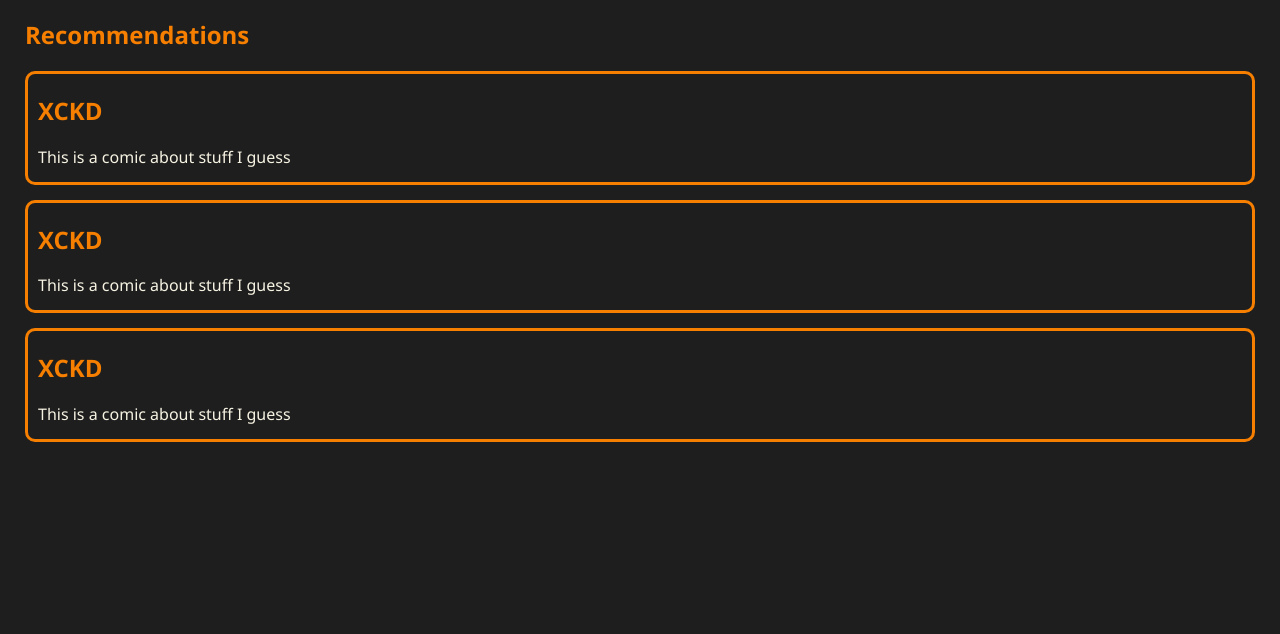
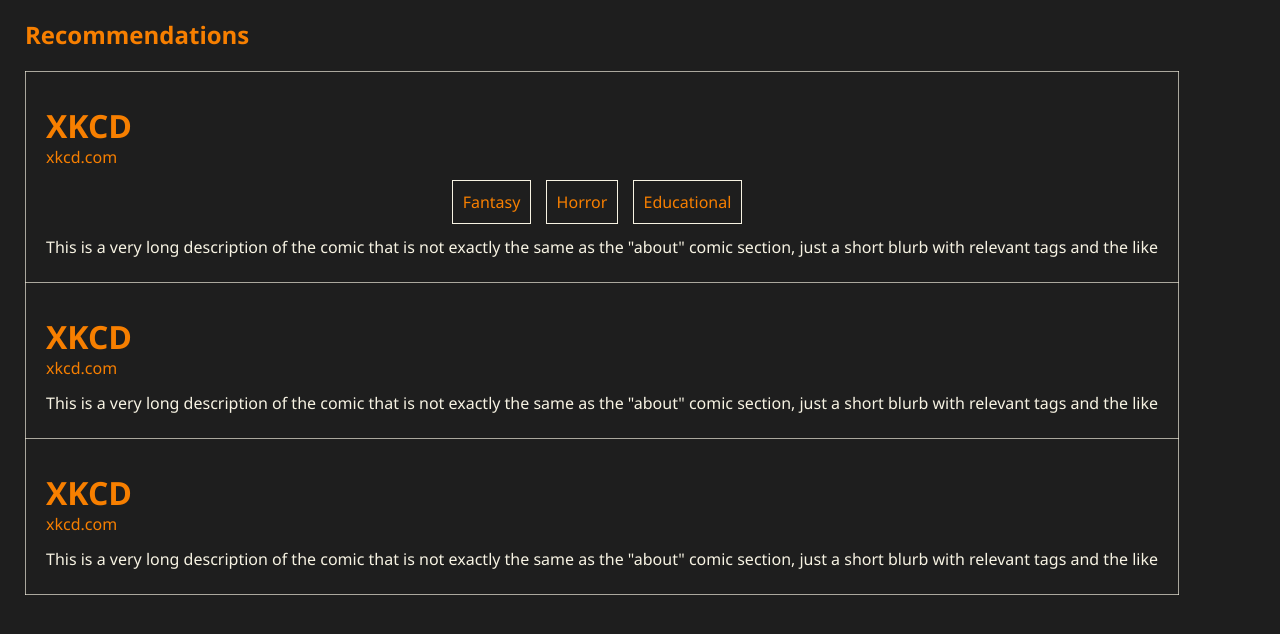
Before and after one commit to cyschneck/comic-canopy, a PHP site: page /recommendations.html in a window 1280 px wide. Shown: the part 82-716 px from the top of the page. Run offline with PHP 8.4, Linux system fonts and the light colour scheme.

Commit message:
add tags to recommendations table

```diff
--- a/css/main.css
+++ b/css/main.css
@@ -1,3 +1,5 @@
+/* general css for all website*/
+
 body {
     background-color: #1E1E1E; /* page background color */
     color: #F7F3E3; /*text color*/
--- a/css/recommendations.css
+++ b/css/recommendations.css
@@ -4,19 +4,66 @@
     margin-top: 8px;
     margin-left: 25px;
     margin-right: 25px;
+    margin-bottom: 50px;
 }
 
-.recommendations-list div {
-    border-color: #F77F00;
-    border-radius: 10px;
-    border-style: solid;
-    margin-bottom: 15px; /*spacing between divs*/
+#recommendation-table table, th, td {
+    width: 100%;
+    border: 1.5px solid #f7f3e3a5;
+    padding-left: 20px;
+    padding-right: 20px;
+    padding-bottom: 10px;
 }
 
-.recommendations-list div a, p {
-    padding: 0px 10px 0px 10px; /*adding padding around words in recommendation box*/
+#recommendation-table tr:hover {
+    background-color: #f7f3e32e;
 }
 
-.recommendations-list div a:hover {
-    color:  #F7F3E3; /*hover text color*/
+#recommendation-table tr {
+    /*make full row clickable*/
+    position: relative;
 }
+
+#recommendation-table .row_link::after {
+    /*make full row clickable*/
+    position: absolute;
+    top: 0;
+    right: 0;
+    bottom: 0;
+    left: 0;
+    z-index: 1;
+    content: "";
+}
+
+.comic_name {
+    /* comic title in box, header*/
+    color: #F77F00;
+    font-size: 2em;
+    font-weight: bold;
+    margin-bottom: 0px; /*reduce spacing between paragraphs*/
+}
+
+.url {
+    color: #F77F00;
+}
+
+.description {
+    color: #F7F3E3;
+}
+
+.tags {
+    /*background-color: blue;*/
+    height: 50px;
+    padding-bottom: 10px;
+    margin-bottom: 5px;
+    display: flex;
+    justify-content: center;
+    align-items: center;
+}
+
+.tags ul li {
+    display: inline;
+    margin-right: 10px;
+    padding: 10px;
+    border: 1.5px solid #F7F3E3;
+}
--- a/recommendations.html
+++ b/recommendations.html
@@ -23,23 +23,46 @@
 
     <section id="recommendations">
         <h2>Recommendations</h2>
-        <section class="recommendations-list">
 
-            <div class="reco-1">
-                <h2><a href="https//xkcd.com">XCKD</a></h2>
-                <p>This is a comic about stuff I guess</p>
-            </div>
+        <section id="recommendation-list">
+            <table id="recommendation-table">
 
-            <div class="reco-2">
-                <h2><a href="https//xkcd.com">XCKD</a></h2>
-                <p>This is a comic about stuff I guess</p>
-            </div>
+                <tr>
+                    <td>
+                        <a href="#" class="row_link">
+                            <h3 class="comic_name">XKCD</h3>
+                            <p class="url">xkcd.com</p>
+                            <section class="tags">
+                                <ul>
+                                    <li>Fantasy</li>
+                                    <li>Horror</li>
+                                    <li>Educational</li>
+                                </ul>
+                            </section>
+                            <p class="description">This is a very long description of the comic that is not exactly the same as the "about" comic section, just a short blurb with relevant tags and the like</p>
+                        </a>
+                    </td>
+                </tr>
+                <tr>
+                    <td>
+                        <a href="#" class="row_link">
+                            <h3 class="comic_name">XKCD</h3>
+                            <p class="url">xkcd.com</p>
+                            <p class="description">This is a very long description of the comic that is not exactly the same as the "about" comic section, just a short blurb with relevant tags and the like</p>
+                        </a>
+                    </td>
+                </tr>
+                                <tr>
+                    <td>
+                        <a href="#" class="row_link">
+                            <h3 class="comic_name">XKCD</h3>
+                            <p class="url">xkcd.com</p>
+                            <p class="description">This is a very long description of the comic that is not exactly the same as the "about" comic section, just a short blurb with relevant tags and the like</p>
+                        </a>
+                    </td>
+                </tr>
 
-            <div class="reco-3">
-                <h2><a href="https//xkcd.com">XCKD</a></h2>
-                <p>This is a comic about stuff I guess</p>
-            </div>
-
+            </table>
         </section>
     </section>
 </body>
```
